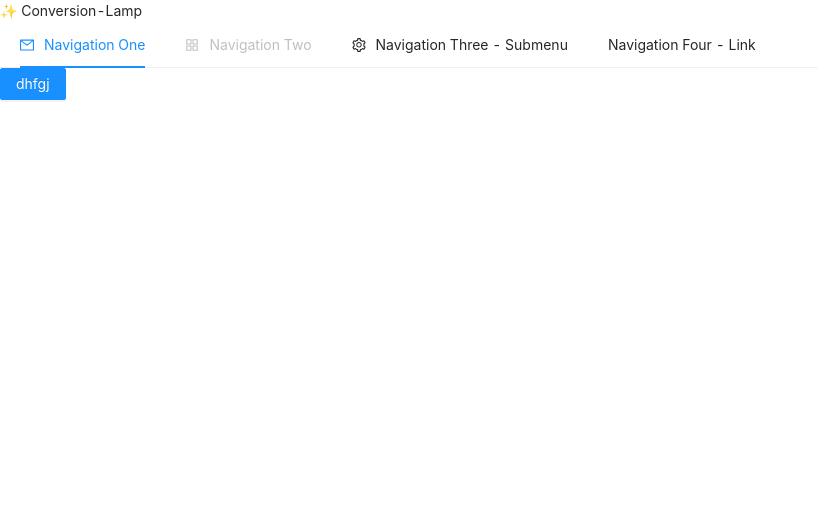
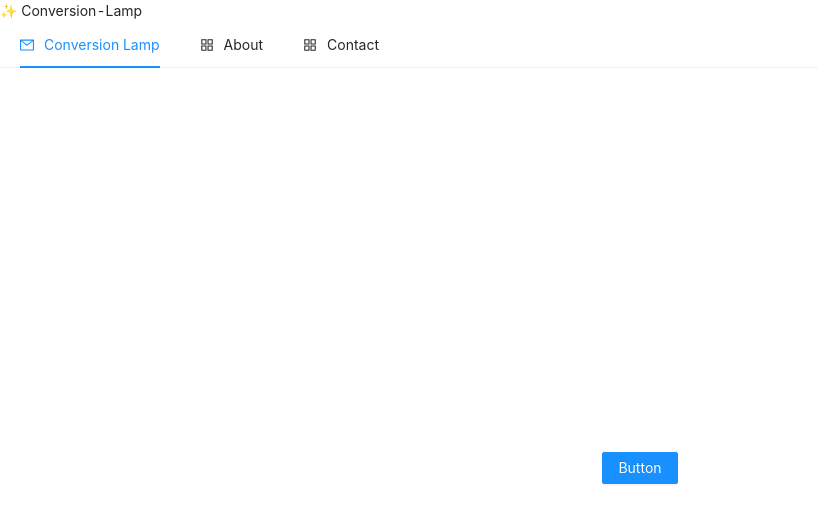
Before and after one commit to pushpendrahpx/conversion-lamp, a React (Create React App) app: page / in a window 1280 px wide. Shown: the top 522 px of the page, without its empty margins (0-818 px from the left). Built offline with nearby package versions, Linux system fonts and the light colour scheme.

Commit message:
Update ui
Signed-off-by: Himanshu Pandey <hp77codeforgood@gmail.com>

```diff
--- a/src/App.js
+++ b/src/App.js
@@ -23,7 +23,14 @@ function App() {
         <div>
           {appState.icon} {appState.title }
           <Navbar />
-          <Button type="primary" >dhfgj</Button>
+          <div style={{
+            width: "100vw",
+            height: "100vh",
+            display: "grid",
+            placeContent: "center"
+          }}>
+          <Button type="primary" >Button</Button>
+          </div>
         </div>
       </div>
     </AppContext.Provider>
--- a/src/Components/Navbar/Navbar.js
+++ b/src/Components/Navbar/Navbar.js
@@ -20,25 +20,14 @@ class Navbar extends React.Component {
       <Menu onClick={this.handleClick} selectedKeys={[current]} mode="horizontal">
 
         <Menu.Item key="mail" icon={<MailOutlined />}>
-          Navigation One
+          Conversion Lamp
+
         </Menu.Item>
-        <Menu.Item key="app" disabled icon={<AppstoreOutlined />}>
-          Navigation Two
+        <Menu.Item key="app" icon={<AppstoreOutlined />}>
+          About
         </Menu.Item>
-        <SubMenu key="SubMenu" icon={<SettingOutlined />} title="Navigation Three - Submenu">
-          <Menu.ItemGroup title="Item 1">
-            <Menu.Item key="setting:1">Option 1</Menu.Item>
-            <Menu.Item key="setting:2">Option 2</Menu.Item>
-          </Menu.ItemGroup>
-          <Menu.ItemGroup title="Item 2">
-            <Menu.Item key="setting:3">Option 3</Menu.Item>
-            <Menu.Item key="setting:4">Option 4</Menu.Item>
-          </Menu.ItemGroup>
-        </SubMenu>
-        <Menu.Item key="alipay">
-          <a href="https://ant.design" target="_blank" rel="noopener noreferrer">
-            Navigation Four - Link
-          </a>
+        <Menu.Item key="app" icon={<AppstoreOutlined />}>
+          Contact
         </Menu.Item>
       </Menu>
     );
```
